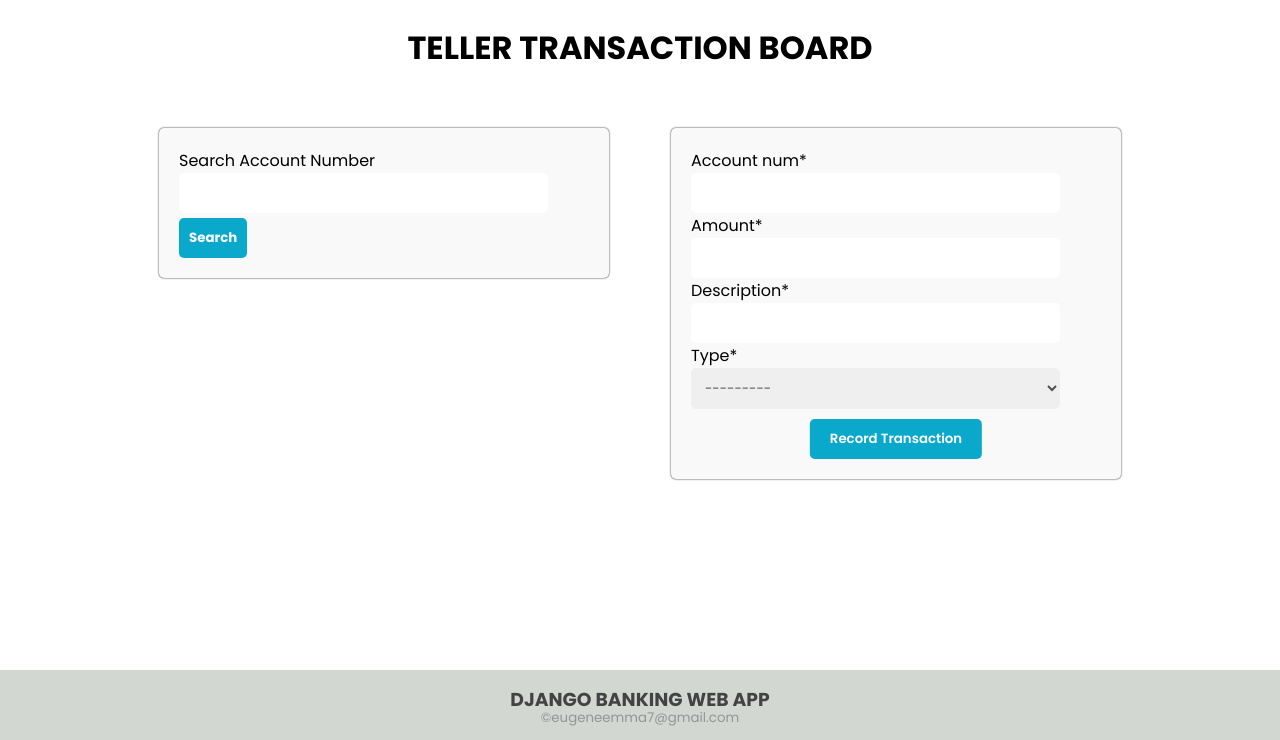
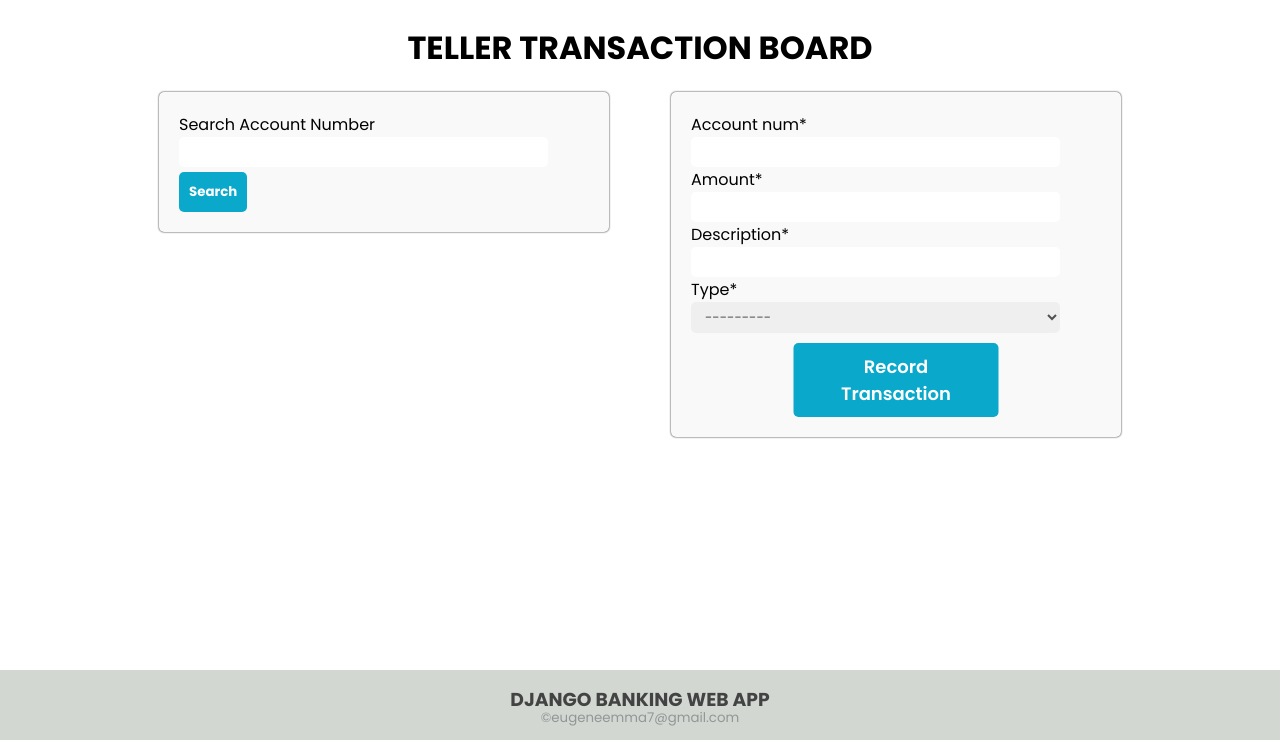
Before and after one commit to yoojen/100faceofalx, a Django app: page /transactions/transact/ in a window 1280 px wide. Shown: the part 60-800 px from the top of the page. Run offline with Django 5.2, Linux system fonts and the light colour scheme; parts of the project's set-up code (start-up, migrations or seed data) failed here and were passed over; some libraries are stand-ins or nearby versions.

Commit message:
changed css

```diff
--- a/django_projects/banking_app/transactions/static/transactions/deposit.css
+++ b/django_projects/banking_app/transactions/static/transactions/deposit.css
@@ -37,22 +37,21 @@ input,
 select {
   outline: none;
   border: none;
-  padding: 10px;
+  padding: 5px 10px;
   border-radius: 5px;
   color: rgb(81, 81, 81);
   width: 90%;
 }
 
 .messages, form {
+  margin-top: 20px;
   width: 450px;
   background-color: #f9f9f9;
   padding: 20px;
   border-radius: 5px;
   box-shadow: 0 0 2px 0px black;
 }
-form{
-  margin-top: 7vh;
-}
+
 .messages {
   margin-top: 3vh;
   font-size: 15px;
@@ -67,7 +66,7 @@ input::-webkit-inner-spin-button {
 
 #post-form button {
   margin-top: 10px;
-  /* font-size: 18px; */
+  font-size: 18px;
   padding: 10px 20px;
   font-weight: 600;
   margin-left: 50%;
```
